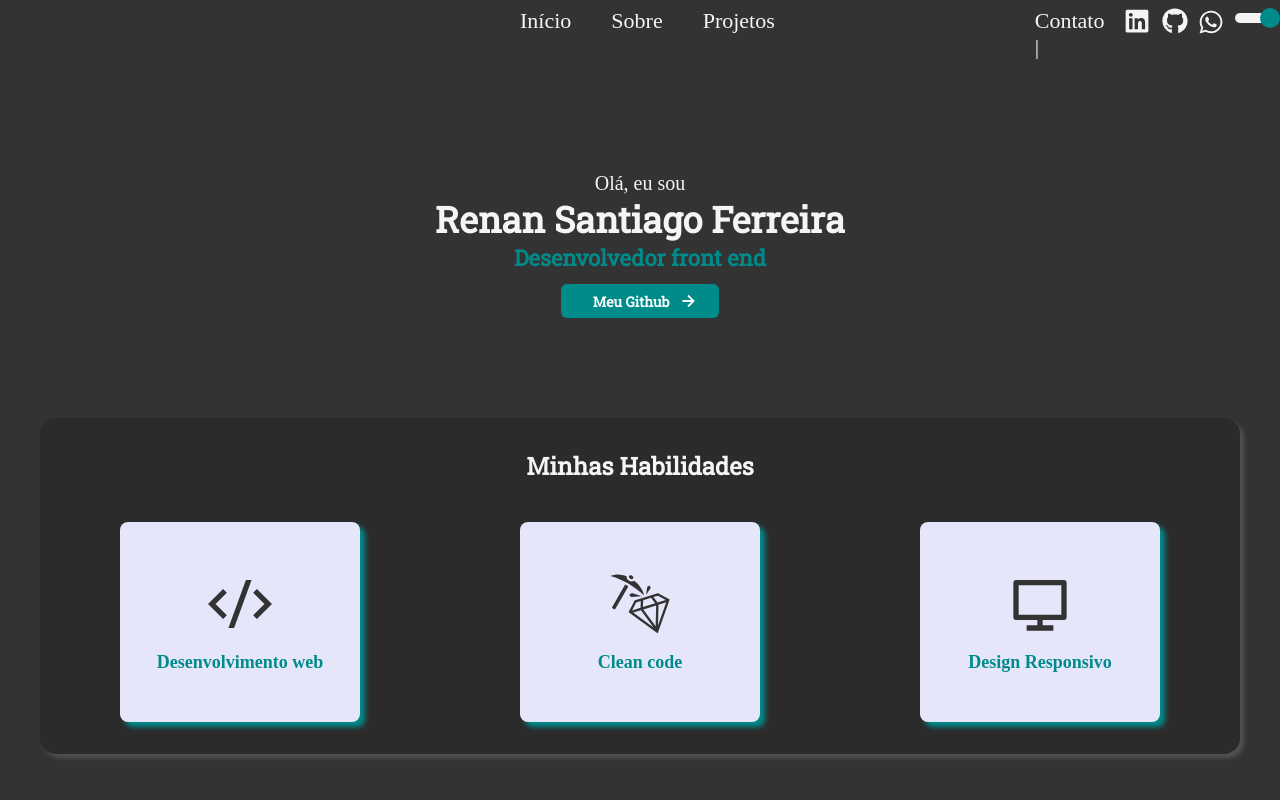
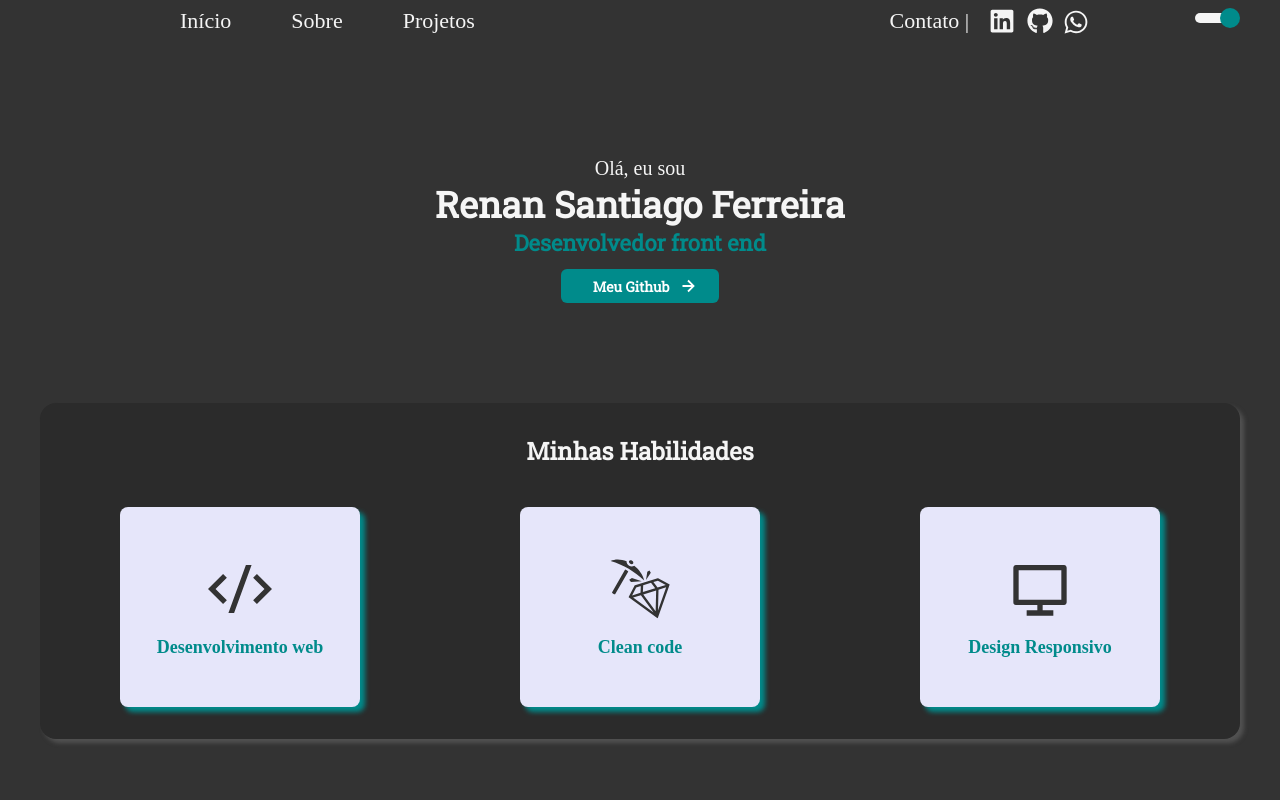
Before and after one commit to Renansf8/Renansf8.github.io, a React (Create React App) app in the folder portfolio/: page / in a window 1280 px wide. Shown: the top 800 px of the page. Built offline with nearby package versions, Linux system fonts and the light colour scheme.

Commit message:
Altera espaços na navbar

```diff
--- a/portfolio/src/components/Navbar/styles.ts
+++ b/portfolio/src/components/Navbar/styles.ts
@@ -3,15 +3,16 @@ import styled from 'styled-components';
 export const NavBar = styled.nav`
   background-color: ${props => props.theme.colors.background};
   display: flex;
-  justify-content: space-around;
+  justify-content: space-between;
   padding: 8px;
-  padding-left: 480px;
+  padding-left: 120px;
+  padding-right: 40px;
 `;
 
 export const NavContainer = styled.div`
   a {
     font-size: 22px;
-    margin-left: 40px;
+    margin-left: 60px;
     transition: all 0.2s;
   }
 
@@ -22,7 +23,7 @@ export const NavContainer = styled.div`
 
 export const ContactContainer = styled.div`
   display: flex;
-  margin-left: 260px;
+  margin-left: 320px;
 
   p {
     font-size: 22px;
```
Also changed, not shown: 1 other file (tests, documents, lock files or other folders).
